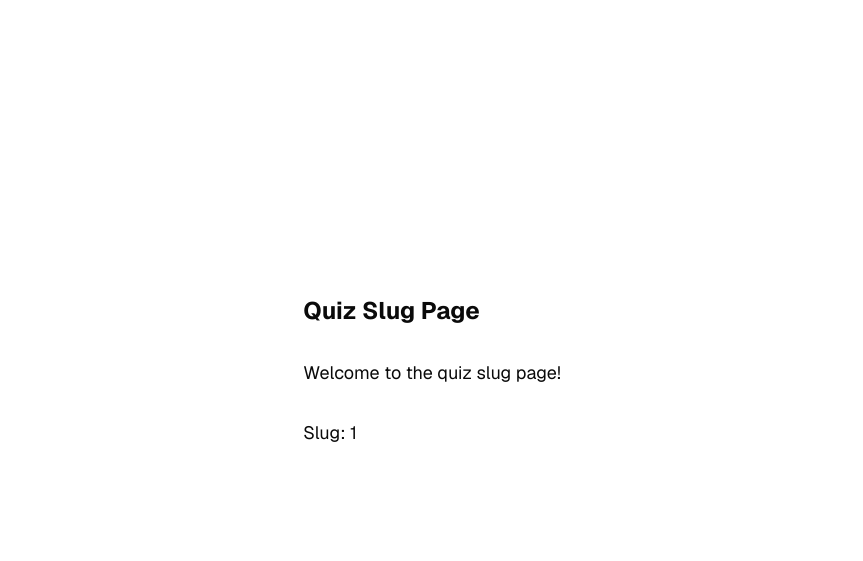
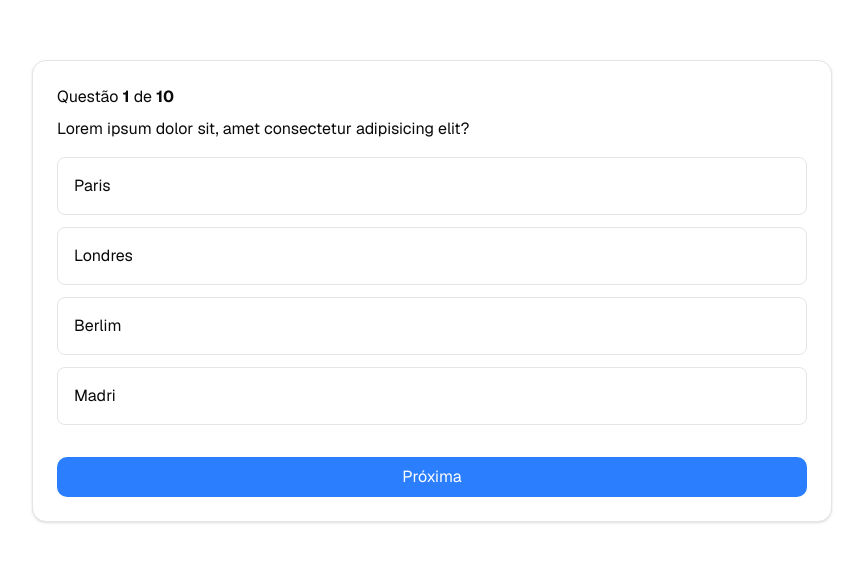
Before and after one commit to vitorpc4/quizz, a Next.js app: page /quiz/1 in a window 1280 px wide. Shown: the part 109-670 px from the top of the page, without its empty margins (208-1071 px from the left). Built offline with nearby package versions, Linux system fonts and the light colour scheme.

Commit message:
feat: Adiciona design da pergunta

```diff
--- a/src/app/quiz/[slug]/page.jsx
+++ b/src/app/quiz/[slug]/page.jsx
@@ -1,17 +1,42 @@
 "use client";
 
+import { Card, CardContent } from "@/Components/ui/card";
 import { use } from "react";
 
 export default function QuizSlugPage({ params }) {
   const paramsUrl = use(params);
 
   return (
-    <div className="flex flex-col items-center justify-center min-h-screen p-8 pb-20 gap-16 sm:p-20 font-[family-name:var(--font-geist-sans)]">
-      <main className="flex flex-col gap-[32px] items-center sm:items-start">
-        <h1 className="text-2xl font-bold">Quiz Slug Page</h1>
-        <p className="text-lg">Welcome to the quiz slug page!</p>
-        <p className="text-lg">Slug: {paramsUrl.slug}</p>
-      </main>
+    <div className="space-y-6 w-[50rem] ">
+      <Card>
+        <CardContent className="w-full">
+          <p>Questão <span className="font-bold">1</span> de <span className="font-bold">10</span></p>
+          <p className="mt-2">Lorem ipsum dolor sit, amet consectetur adipisicing elit?</p>
+          <form className="mt-4">
+            <label htmlFor="paris" className="block mt-3 p-4 border rounded-md cursor-pointer has-checked:ring-1 has-checked:ring-blue-400">
+              <input type="radio" id="paris" name="quiz" className="hidden" />
+              Paris
+            </label>
+
+            <label htmlFor="londres" className="block mt-3 p-4 border rounded-md cursor-pointer has-checked:ring-1 has-checked:ring-blue-400">
+              <input type="radio" id="londres" name="quiz" className="hidden" />
+              Londres
+            </label>
+
+            <label htmlFor="berlim" className="block mt-3 p-4 border rounded-md cursor-pointer has-checked:ring-1 has-checked:ring-blue-400">
+              <input type="radio" id="berlim" name="quiz" className="hidden" />
+              Berlim
+            </label>
+
+            <label htmlFor="madri" className="block mt-3 p-4 border rounded-md cursor-pointer has-checked:ring-1 has-checked:ring-blue-400">
+              <input type="radio" id="madri" name="quiz" className="hidden" />
+              Madri
+            </label>
+
+            <button type="submit" className="mt-8 w-full cursor-pointer bg-blue-500 text-white p-2 rounded-lg hover:bg-blue-600 focus:ring-2 focus:ring-blue-500">Próxima</button>
+          </form>
+        </CardContent>
+      </Card>
     </div>
   );
 }
```
